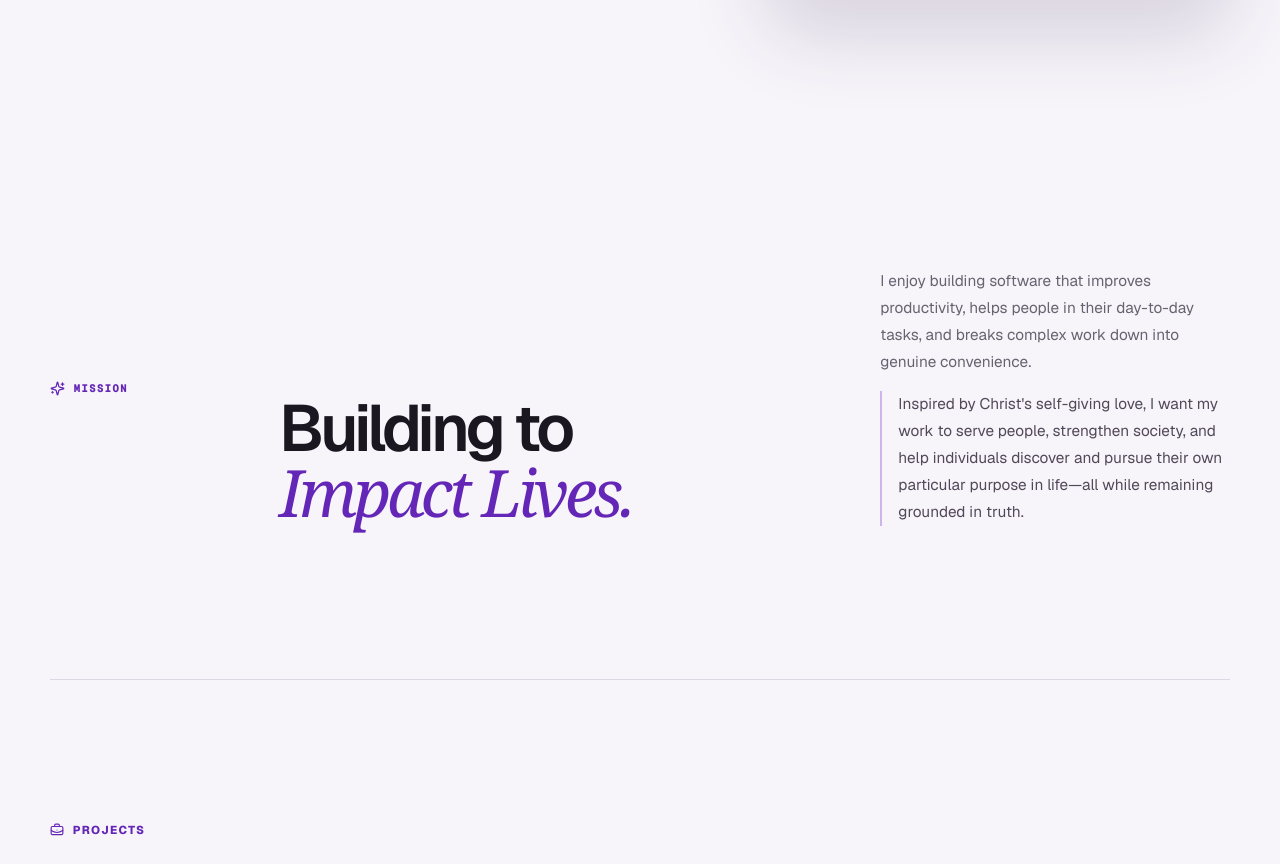
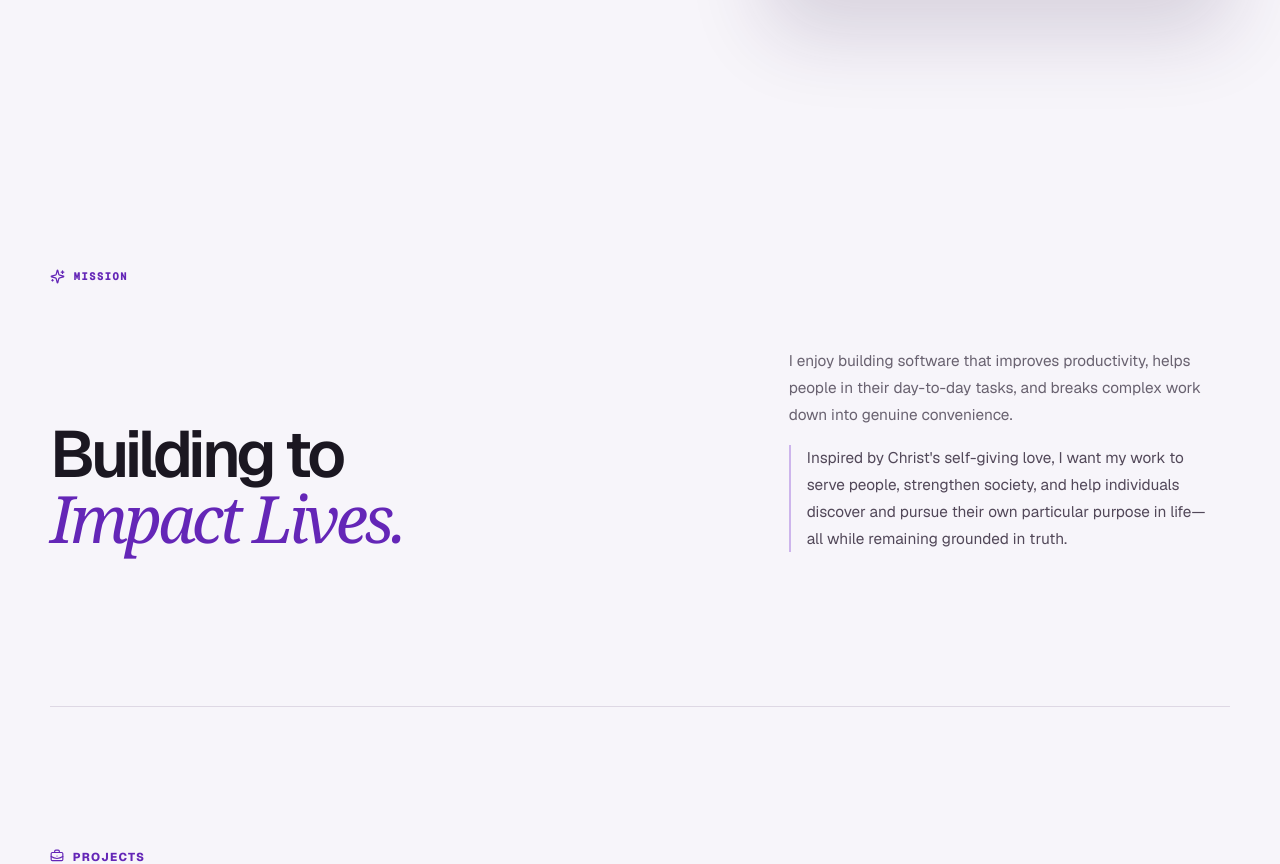
Before and after one commit to cubelated/portfolio, a Next.js app: page / in a window 1280 px wide. Shown: the part 712-1576 px from the top of the page. Built offline with nearby package versions, Linux system fonts and the light colour scheme.

Commit message:
Restructure mission layout

```diff
--- a/app/globals.css
+++ b/app/globals.css
@@ -63,12 +63,9 @@ button, a { -webkit-tap-highlight-color: transparent; }
 .profile-caption a { display: grid; width: 38px; height: 38px; place-items: center; border: 1px solid rgba(255,255,255,.25); border-radius: 50%; background: rgba(255,255,255,.1); transition: background 180ms ease; }
 .profile-caption a:hover { background: rgba(255,255,255,.22); }
 
-.capability-strip { display: flex; align-items: center; justify-content: center; gap: clamp(1rem,3vw,2.6rem); padding: 1.1rem 2rem; overflow: hidden; background: var(--ink); color: white; font-size: clamp(.67rem,1vw,.77rem); font-weight: 620; letter-spacing: .09em; text-transform: uppercase; white-space: nowrap; }
-.capability-strip span { display: inline-flex; align-items: center; gap: .55rem; }
-.capability-strip svg { color: #b984f2; }
-
-.mission { display: grid; grid-template-columns: .32fr 1.68fr; gap: 3rem; padding-block: clamp(7rem,12vw,10rem); border-bottom: 1px solid var(--line); }
+.mission { padding-block: clamp(7rem,12vw,10rem); border-bottom: 1px solid var(--line); }
 .section-index { margin-top: .5rem; font-family: var(--font-geist-mono), monospace; font-size: .68rem; }
+.mission > .section-index { margin: 0 0 clamp(2.4rem,5vw,4.5rem); }
 .mission-copy { display: grid; grid-template-columns: 1.2fr .8fr; gap: clamp(2rem,6vw,6rem); align-items: end; }
 .mission h2 { margin: 0; font-size: clamp(2.7rem,5.1vw,5rem); font-weight: 570; letter-spacing: -.062em; line-height: .98; }
 .mission-detail { display: grid; gap: 1rem; }
```
